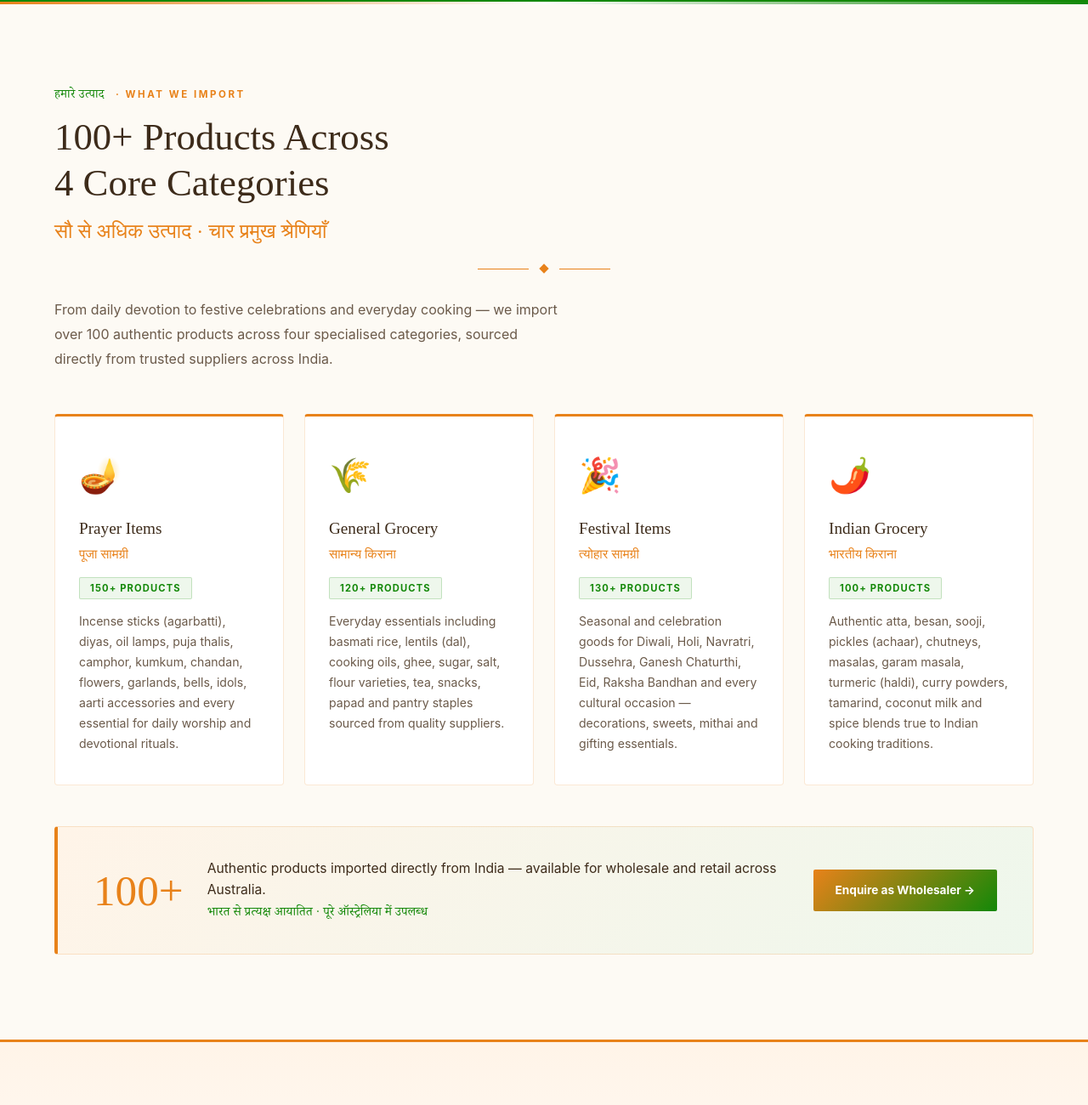
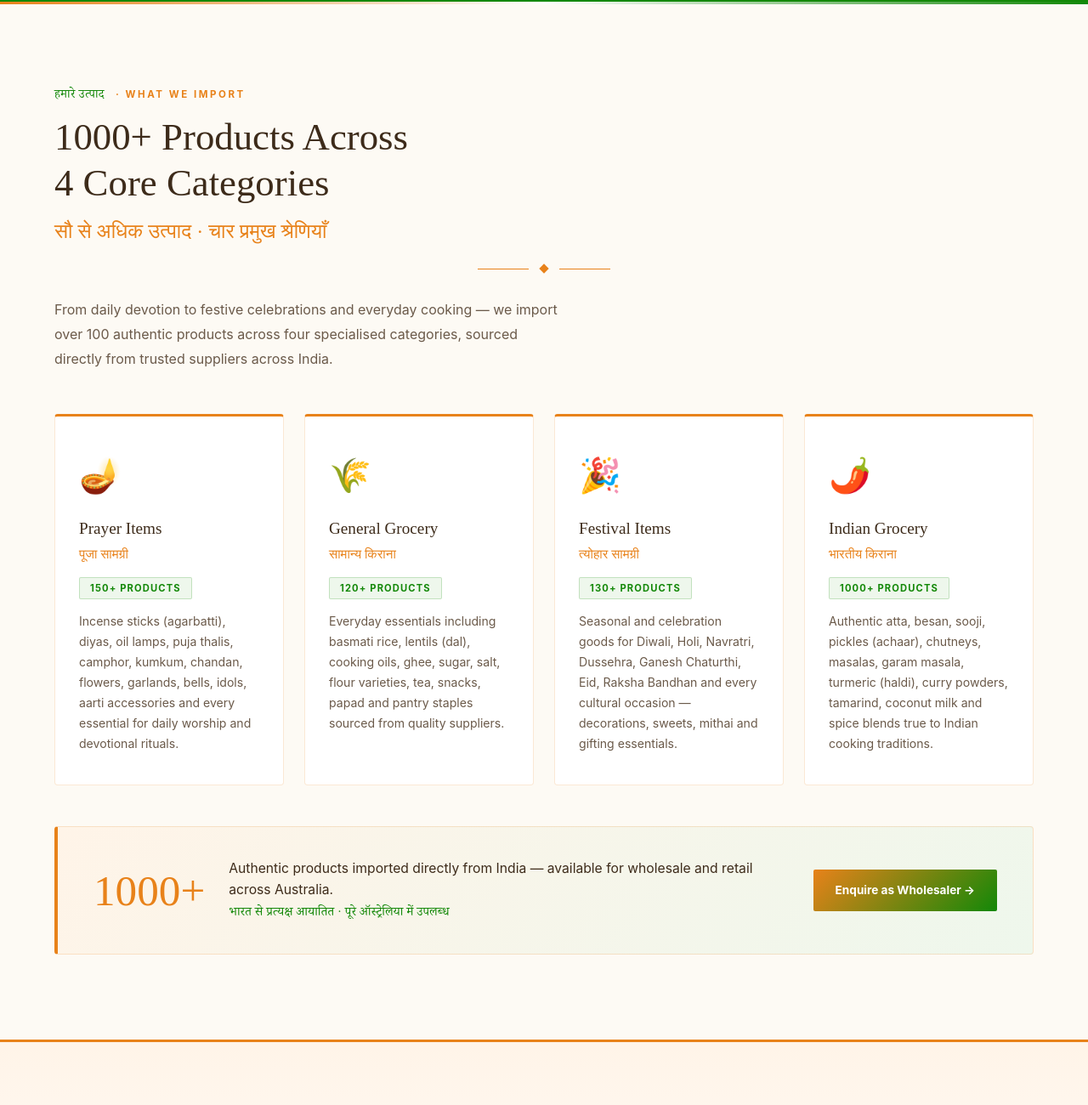
Before and after one commit to ueippp/aviinternational, a plain HTML site: page index.html in a window 1280 px wide. Shown: the part 1340-2640 px from the top of the page at 85% size. Drawn offline with Linux system fonts and the light colour scheme; a web font is replaced by a local one.

Commit message:
Update index.html

```diff
--- a/index.html
+++ b/index.html
@@ -643,7 +643,7 @@
     <img src="logo.jpg" alt="AVI International Logo" class="nav-logo-img" />
     <div class="nav-logo-text">
       <span class="nav-logo-name">AVI International</span>
-      <span class="nav-logo-sub">ए वी आई इंटरनेशनल · Impex Pty Ltd</span>
+      <span class="nav-logo-sub">ए वी आई इंटरनेशनल · ( Impex ) Pty Ltd</span>
     </div>
   </a>
   <ul>
@@ -685,7 +685,7 @@
     </p>
 
     <div class="hero-badges" data-testid="hero-badges">
-      <span class="hero-badge"><span class="hi">१००+</span> 100+ Products</span>
+      <span class="hero-badge"><span class="hi">१००+</span> 1000+ Products</span>
       <span class="hero-badge"><span class="hi">४</span> Home Brands</span>
       <span class="hero-badge">Australia-Wide</span>
       <span class="hero-badge">Wholesale Ready</span>
@@ -716,7 +716,7 @@
 <section id="products" data-testid="products-section">
   <div class="reveal">
     <div class="section-label"><span class="hi">हमारे उत्पाद</span> · What We Import</div>
-    <h2 class="section-title">100+ Products Across<br>4 Core Categories</h2>
+    <h2 class="section-title">1000+ Products Across<br>4 Core Categories</h2>
     <div class="section-title-hi">सौ से अधिक उत्पाद · चार प्रमुख श्रेणियाँ</div>
     <div class="ornament"><span class="line"></span><span class="dia"></span><span class="line"></span></div>
     <p class="section-sub">From daily devotion to festive celebrations and everyday cooking — we import over 100 authentic products across four specialised categories, sourced directly from trusted suppliers across India.</p>
@@ -747,14 +747,14 @@
       <div class="product-icon">🌶️</div>
       <div class="product-name">Indian Grocery</div>
       <div class="product-name-hi">भारतीय किराना</div>
-      <div class="product-badge">100+ Products</div>
+      <div class="product-badge">1000+ Products</div>
       <div class="product-desc">Authentic atta, besan, sooji, pickles (achaar), chutneys, masalas, garam masala, turmeric (haldi), curry powders, tamarind, coconut milk and spice blends true to Indian cooking traditions.</div>
     </div>
   </div>
 
   <div class="products-banner reveal" data-testid="products-banner">
     <div class="products-banner-inner">
-      <span class="pb-num">100+</span>
+      <span class="pb-num">1000+</span>
       <span class="pb-text">
         Authentic products imported directly from India — available for wholesale and retail across Australia.
         <span class="pb-text-hi">भारत से प्रत्यक्ष आयातित · पूरे ऑस्ट्रेलिया में उपलब्ध</span>
@@ -814,7 +814,7 @@
       </p>
       <div class="about-stats">
         <div class="stat-box" data-testid="stat-products">
-          <div class="stat-num">100+</div>
+          <div class="stat-num">1000+</div>
           <div class="stat-desc">Products Imported<span class="hi">आयातित उत्पाद</span></div>
         </div>
         <div class="stat-box" data-testid="stat-brands">
```
